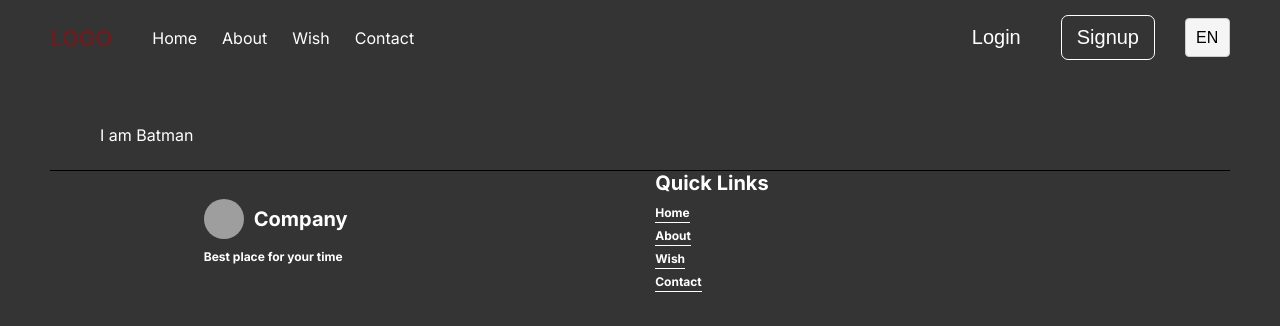
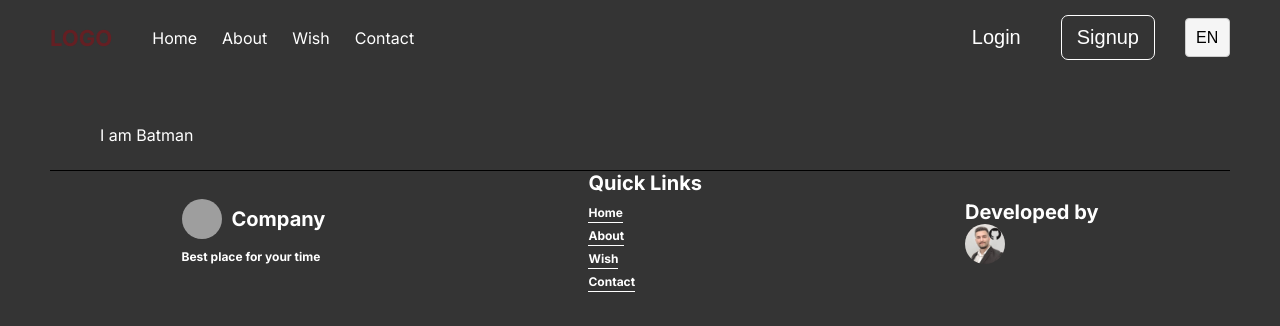
Before and after one commit to noor-ridha/e-commerce, a Next.js app in the folder client/: page / in a window 1280 px wide. Shown: the top 326 px of the page. Built offline with nearby package versions, Linux system fonts and the light colour scheme; grey boxes are pictures that could not be loaded.

Commit message:
front-end\ add basic strucutre for contact us footer

```diff
--- a/client/app/components/Footer/Footer.scss
+++ b/client/app/components/Footer/Footer.scss
@@ -60,3 +60,40 @@ footer {
     }
   }
 }
+
+.contact-us {
+  display: flex;
+  flex-direction: column;
+  align-items: flex-start;
+
+  &__title {
+    font-size: 20px;
+    font-weight: bolder;
+  }
+
+  &__us {
+    display: flex;
+    align-items: center;
+
+    &__person {
+      position: relative;
+      width: 40px;
+      height: 40px;
+
+      &__bg-img {
+        width: 100%;
+        height: 100%;
+        border-radius: 50%;
+      }
+
+      &__social {
+        position: absolute;
+        top: 0;
+        right: 0;
+        width: 20px;
+        height: 20px;
+      }
+    }
+  }
+
+}
--- a/client/app/components/Footer/Footer.tsx
+++ b/client/app/components/Footer/Footer.tsx
@@ -1,5 +1,9 @@
+import Image from 'next/image';
+
+import MhamadImg from '../../assets/images/Mhamad.jpg';
+import GitHubImg from '../../assets/images/GitHub.png';
+
 import './Footer.scss';
-import WatchesItem from './../../home/Items/WatchesItem';
 
 const Footer = () => {
   return (
@@ -24,7 +28,23 @@ const Footer = () => {
           <li className="quick-links__list__item">Contact</li>
         </ul>
       </div>
-      <div className="contact-us"></div>
+      <div className="contact-us">
+        <h1 className="contact-us__title">Developed by</h1>
+        <div className="contact-us__us">
+          <div className="contact-us__us__person">
+            <Image
+              className="contact-us__us__person__bg-img"
+              src={MhamadImg}
+              alt="Mhamad Raad"
+            />
+            <Image
+              src={GitHubImg}
+              alt="Github"
+              className="contact-us__us__person__social"
+            />
+          </div>
+        </div>
+      </div>
     </footer>
   );
 };
```
